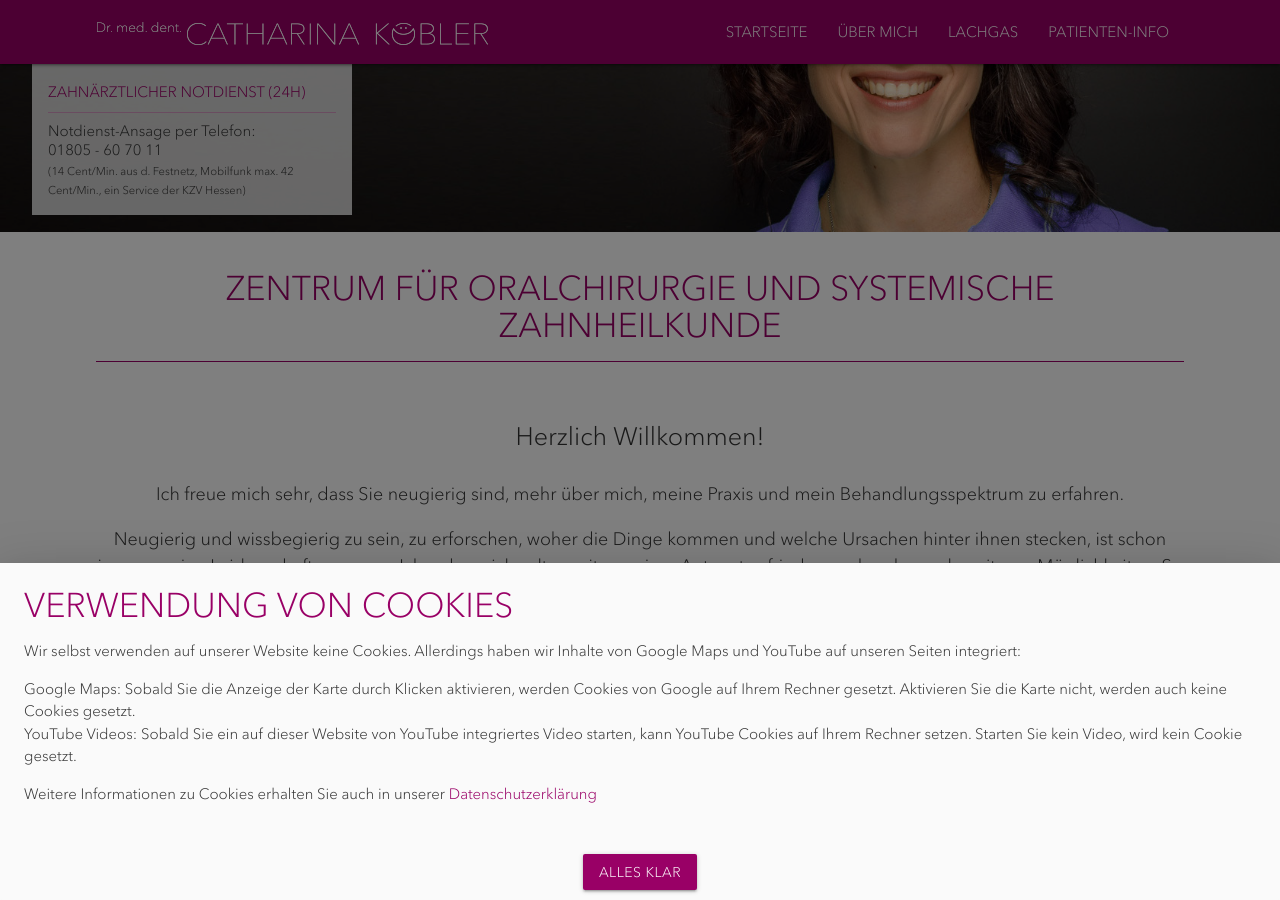
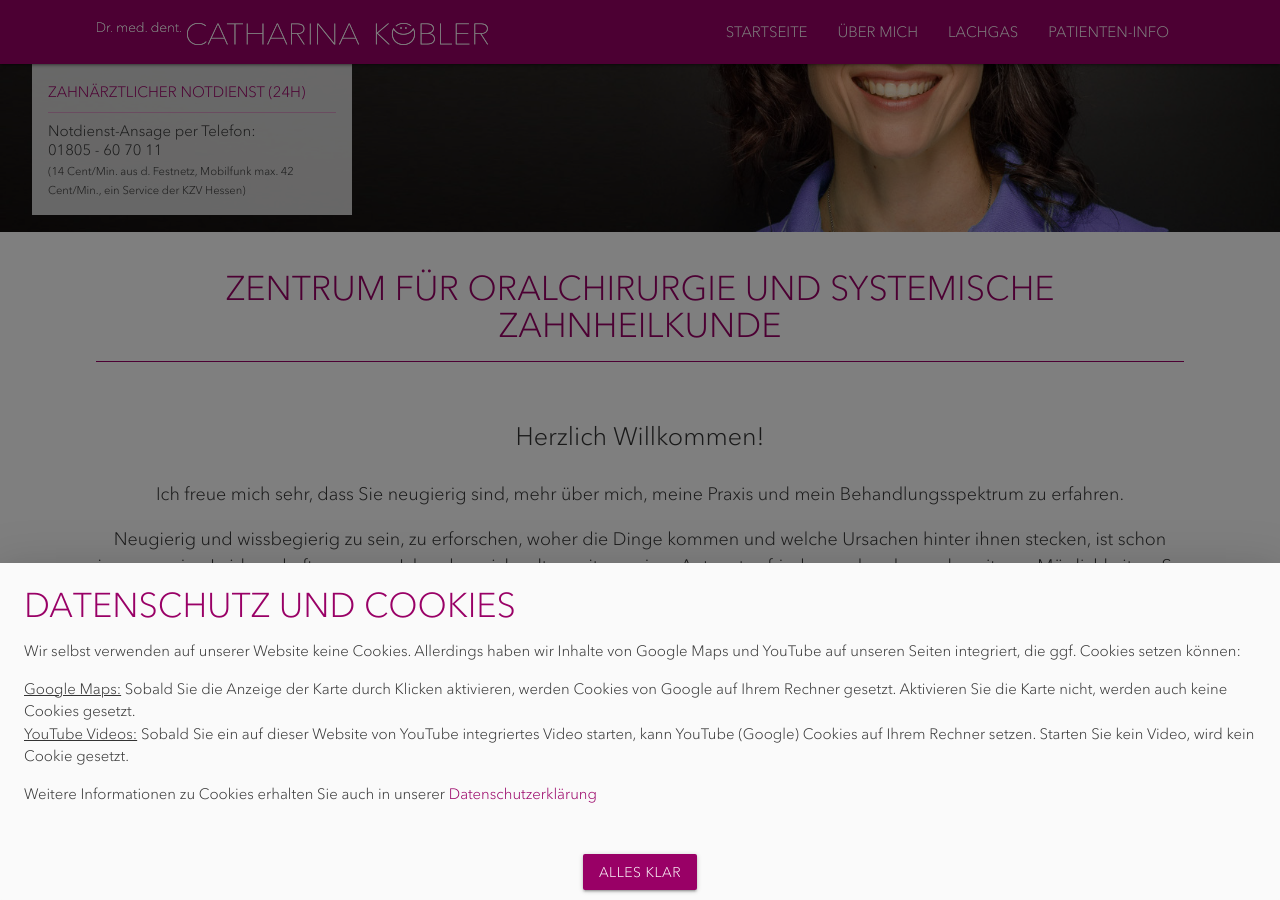
Before and after one commit to praxisdrkoebler/praxisdrkoebler.github.io, a Jekyll site: the page built from index.html, in a window 1280 px wide and 900 px high, scrolled down 332 px. Built offline with Jekyll 4.4.1, drawn with Linux system fonts in a browser that asks for light colours; some of the changed lines change nothing that is shown.

Commit message:
adjust privacy consents

```diff
--- a/_includes/cookiebanner.html
+++ /dev/null
@@ -1,17 +0,0 @@
-<div id="cookieModal" class="modal bottom-sheet">
-  <div class="modal-content">
-    <h4>Verwendung von Cookies</h4>
-    <p>
-      Wir selbst verwenden auf unserer Website keine Cookies.
-      Allerdings haben wir Inhalte von Google Maps und YouTube auf unseren Seiten integriert:
-      <ul>
-        <li>Google Maps: Sobald Sie die Anzeige der Karte durch Klicken aktivieren, werden Cookies von Google auf Ihrem Rechner gesetzt. Aktivieren Sie die Karte nicht, werden auch keine Cookies gesetzt.</li>
-        <li>YouTube Videos: Sobald Sie ein auf dieser Website von YouTube integriertes Video starten, kann YouTube Cookies auf Ihrem Rechner setzen. Starten Sie kein Video, wird kein Cookie gesetzt.</li>
-      </ul>
-    </p>
-    <p>Weitere Informationen zu Cookies erhalten Sie auch in unserer <a href="/datenschutz.html" class="modal-close">Datenschutzerklärung</a></p>
-  </div>
-  <div class="modal-footer" style="text-align: center;">
-    <a href="#!" class="modal-close btn orchid">Alles klar</a>
-  </div>
-</div>
--- /dev/null
+++ b/_includes/privacybanner.html
@@ -0,0 +1,17 @@
+<div id="privacyModal" class="modal bottom-sheet">
+  <div class="modal-content">
+    <h4>Datenschutz und Cookies</h4>
+    <p>
+      Wir selbst verwenden auf unserer Website keine Cookies.
+      Allerdings haben wir Inhalte von Google Maps und YouTube auf unseren Seiten integriert, die ggf. Cookies setzen können:
+      <ul>
+        <li><u>Google Maps:</u> Sobald Sie die Anzeige der Karte durch Klicken aktivieren, werden Cookies von Google auf Ihrem Rechner gesetzt. Aktivieren Sie die Karte nicht, werden auch keine Cookies gesetzt.</li>
+        <li><u>YouTube Videos:</u> Sobald Sie ein auf dieser Website von YouTube integriertes Video starten, kann YouTube (Google) Cookies auf Ihrem Rechner setzen. Starten Sie kein Video, wird kein Cookie gesetzt.</li>
+      </ul>
+    </p>
+    <p>Weitere Informationen zu Cookies erhalten Sie auch in unserer <a href="/datenschutz.html" class="modal-close">Datenschutzerklärung</a></p>
+  </div>
+  <div class="modal-footer" style="text-align: center;">
+    <a href="#!" class="modal-close btn orchid">Alles klar</a>
+  </div>
+</div>
--- a/_layouts/default.html
+++ b/_layouts/default.html
@@ -15,7 +15,7 @@
   <main>{{ content }}</main>
 
   {% include footer.html %}
-  {% include cookiebanner.html %}
+  {% include privacybanner.html %}
 
   <script type="text/javascript" src="{{ site.baseurl }}/js/materialize.min.js"></script>
   <script type="text/javascript" src="{{ site.baseurl }}/js/script.js"></script>
--- a/js/script.js
+++ b/js/script.js
@@ -4,7 +4,7 @@ document.addEventListener('DOMContentLoaded', function() {
   M.Collapsible.init(document.querySelectorAll('.collapsible'));
   M.Tooltip.init(document.querySelectorAll('.tooltipped'));
   M.Materialbox.init(document.querySelectorAll('.materialboxed'));
-  M.Modal.init(document.getElementById('cookieModal'), { onCloseStart: hideCookieBanner });
+  M.Modal.init(document.getElementById('privacyModal'), { onCloseStart: hidePrivacyBanner, preventScrolling: false });
 });
 
 var navScrollOffset = window.outerWidth <= 400 ? 220 : window.outerWidth <= 1024 ? 420 : 530;
@@ -38,24 +38,27 @@ function showMaps() {
   }
 }
 
+var consentGoogleMaps = "consentGoogleMaps";
+var consentPrivacyBanner = "consentPrivacyBanner";
+
 function enableMaps() {
-  sessionStorage.setItem("showGoogleMaps", "true");
+  localStorage.setItem(consentGoogleMaps, new Date().toISOString());
   showMaps();
 
 }
 
-if (sessionStorage.getItem("showGoogleMaps") === "true") {
+if (localStorage.getItem(consentGoogleMaps)) {
   showMaps();
 }
 
-function showCookieBanner() {
-  M.Modal.getInstance(document.getElementById("cookieModal")).open();
+function showPrivacyBanner() {
+  M.Modal.getInstance(document.getElementById("privacyModal")).open();
 }
 
-function hideCookieBanner() {
-  sessionStorage.setItem("cookieBanner", "1");
+function hidePrivacyBanner() {
+  localStorage.setItem(consentPrivacyBanner, new Date().toISOString());
 }
 
-if (!sessionStorage.getItem("cookieBanner")) {
-  setTimeout(showCookieBanner, 0);
+if (!localStorage.getItem(consentPrivacyBanner)) {
+  setTimeout(showPrivacyBanner, 0);
 }
```
